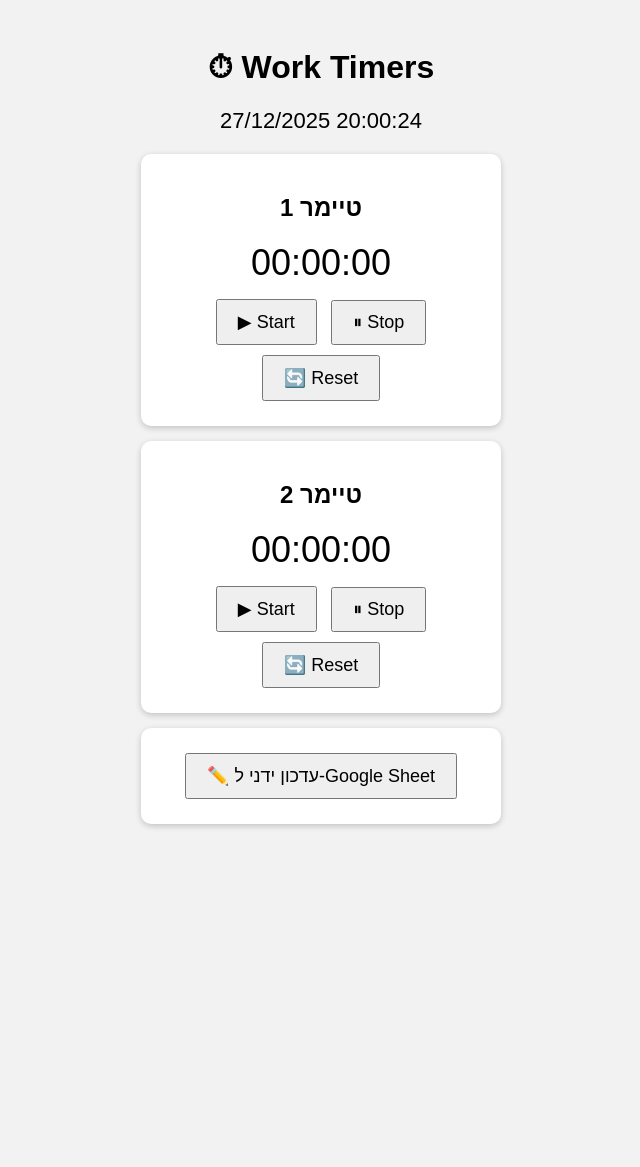
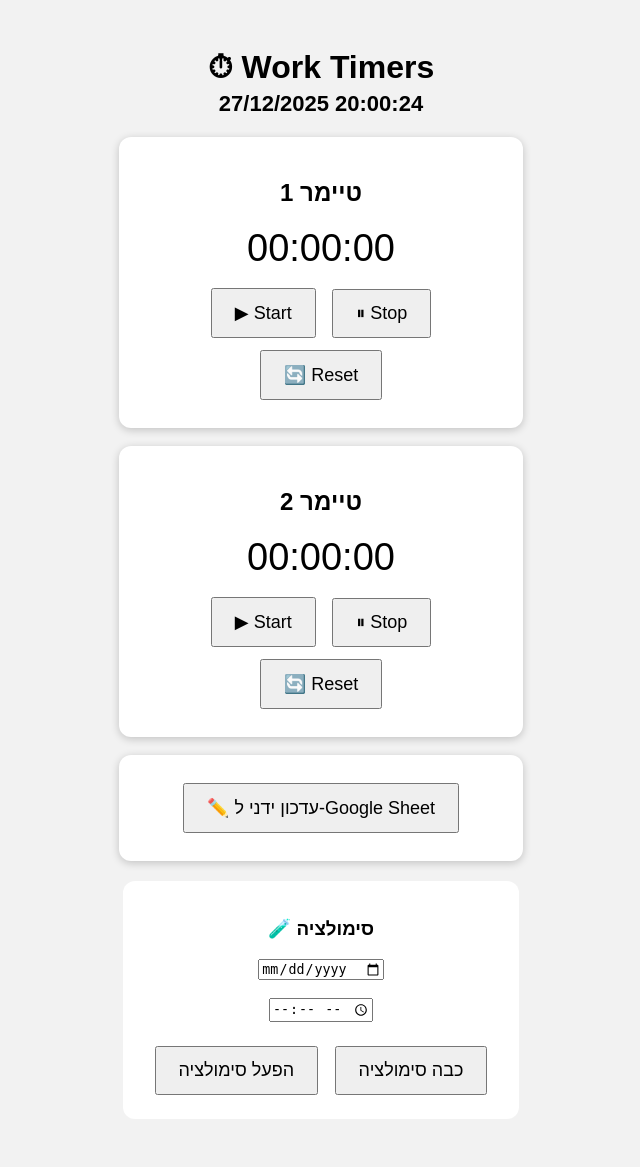
Before and after one commit to matanexcell-lab/work-timers, a Flask app: page / in a window 1280 px wide. Shown: the whole page, without its empty margins (319-959 px from the left). Before the commit the page ends 828 px from the top, so only its background shows below. Run offline with Flask 3, Linux system fonts and the light colour scheme; parts of the project's set-up code (start-up, migrations or seed data) failed here and were passed over.

Commit message:
Update index.html

```diff
--- a/app/templates/index.html
+++ b/app/templates/index.html
@@ -6,31 +6,53 @@
 
 <style>
 body {
-  font-family: Arial;
+  font-family: Arial, sans-serif;
   background: #f2f2f2;
+  padding: 20px;
   text-align: center;
-  padding: 20px;
 }
+
+h1 {
+  margin-bottom: 5px;
+}
+
+#nowTitle {
+  font-size: 22px;
+  font-weight: bold;
+  margin-bottom: 20px;
+}
+
+.sim {
+  color: red;
+}
+
 .card {
   background: white;
-  border-radius: 10px;
-  padding: 20px;
-  margin: 15px auto;
-  max-width: 320px;
-  box-shadow: 0 2px 6px rgba(0,0,0,0.2);
+  border-radius: 12px;
+  padding: 22px;
+  margin: 18px auto;
+  max-width: 360px;
+  box-shadow: 0 2px 8px rgba(0,0,0,0.2);
 }
+
 .timer {
-  font-size: 36px;
-  margin: 10px 0;
+  font-size: 38px;
+  margin: 12px 0;
 }
+
 button {
   font-size: 18px;
-  padding: 10px 20px;
-  margin: 5px;
+  padding: 12px 22px;
+  margin: 6px;
+  cursor: pointer;
 }
-#nowTitle {
-  font-size: 22px;
-  margin-bottom: 20px;
+
+.sim-box {
+  background: #fff;
+  padding: 18px;
+  border-radius: 12px;
+  max-width: 360px;
+  margin: 20px auto;
 }
 </style>
 </head>
@@ -40,50 +62,111 @@ button {
 <h1>⏱ Work Timers</h1>
 <div id="nowTitle">טוען...</div>
 
+<!-- TIMER 1 -->
 <div class="card">
   <h2>טיימר 1</h2>
   <div class="timer" id="timer-1">00:00:00</div>
-  <button onclick="start(1)">▶ Start</button>
-  <button onclick="stop(1)">⏸ Stop</button>
-  <button onclick="resetT(1)">🔄 Reset</button>
+  <button onclick="startTimer(1)">▶ Start</button>
+  <button onclick="stopTimer(1)">⏸ Stop</button>
+  <button onclick="resetTimer(1)">🔄 Reset</button>
 </div>
 
+<!-- TIMER 2 -->
 <div class="card">
   <h2>טיימר 2</h2>
   <div class="timer" id="timer-2">00:00:00</div>
-  <button onclick="start(2)">▶ Start</button>
-  <button onclick="stop(2)">⏸ Stop</button>
-  <button onclick="resetT(2)">🔄 Reset</button>
+  <button onclick="startTimer(2)">▶ Start</button>
+  <button onclick="stopTimer(2)">⏸ Stop</button>
+  <button onclick="resetTimer(2)">🔄 Reset</button>
 </div>
 
+<!-- GOOGLE SHEET -->
 <div class="card">
   <button onclick="logNow()">✏️ עדכון ידני ל-Google Sheet</button>
 </div>
 
+<!-- SIMULATION -->
+<div class="sim-box">
+  <h3>🧪 סימולציה</h3>
+  <input type="date" id="simDate"><br><br>
+  <input type="time" id="simTime"><br><br>
+  <button onclick="startSim()">הפעל סימולציה</button>
+  <button onclick="stopSim()">כבה סימולציה</button>
+</div>
+
 <script>
+const BASE = window.location.origin;
+
+// ================= STATUS =================
 async function refreshStatus(){
-  const r = await fetch("/api/status");
-  const d = await r.json();
+  try {
+    const r = await fetch(`${BASE}/api/status`);
+    const d = await r.json();
 
-  document.getElementById("nowTitle").innerText = d.now_str;
-  document.getElementById("timer-1").innerText = d.timers[0];
-  document.getElementById("timer-2").innerText = d.timers[1];
+    const title = document.getElementById("nowTitle");
+    title.innerText = d.now_str + (d.simulation ? " (סימולציה)" : "");
+    title.className = d.simulation ? "sim" : "";
+
+    d.timers.forEach((t, i) => {
+      document.getElementById(`timer-${i+1}`).innerText = t;
+    });
+  } catch(e){
+    console.error("Status error:", e);
+  }
 }
 
 setInterval(refreshStatus, 1000);
 refreshStatus();
 
-function start(i){ fetch(`/api/timer/${i}/start`, {method:"POST"}) }
-function stop(i){ fetch(`/api/timer/${i}/stop`, {method:"POST"}) }
-function resetT(i){ fetch(`/api/timer/${i}/reset`, {method:"POST"}) }
+// ================= TIMER ACTIONS =================
+async function startTimer(i){
+  const r = await fetch(`${BASE}/api/timer/${i}/start`, { method: "POST" });
+  console.log("START", await r.json());
+  refreshStatus();
+}
 
+async function stopTimer(i){
+  await fetch(`${BASE}/api/timer/${i}/stop`, { method: "POST" });
+  refreshStatus();
+}
+
+async function resetTimer(i){
+  await fetch(`${BASE}/api/timer/${i}/reset`, { method: "POST" });
+  refreshStatus();
+}
+
+// ================= GOOGLE SHEET =================
 async function logNow(){
-  const r = await fetch("/api/log", {method:"POST"});
-  if(r.ok){
-    alert("✅ עודכן בהצלחה ב-Google Sheet");
-  } else {
+  try {
+    const r = await fetch(`${BASE}/api/log-now`, { method: "POST" });
+    const d = await r.json();
+    alert("✅ עודכן ב-Google Sheet");
+    console.log("LOG:", d);
+  } catch(e){
     alert("❌ שגיאה בעדכון");
   }
+}
+
+// ================= SIMULATION =================
+async function startSim(){
+  const d = simDate.value;
+  const t = simTime.value;
+  if(!d || !t){
+    alert("בחר תאריך ושעה");
+    return;
+  }
+
+  await fetch(`${BASE}/api/sim/start`, {
+    method: "POST",
+    headers: { "Content-Type": "application/json" },
+    body: JSON.stringify({ datetime: `${d} ${t}` })
+  });
+  refreshStatus();
+}
+
+async function stopSim(){
+  await fetch(`${BASE}/api/sim/stop`, { method: "POST" });
+  refreshStatus();
 }
 </script>
 
```
